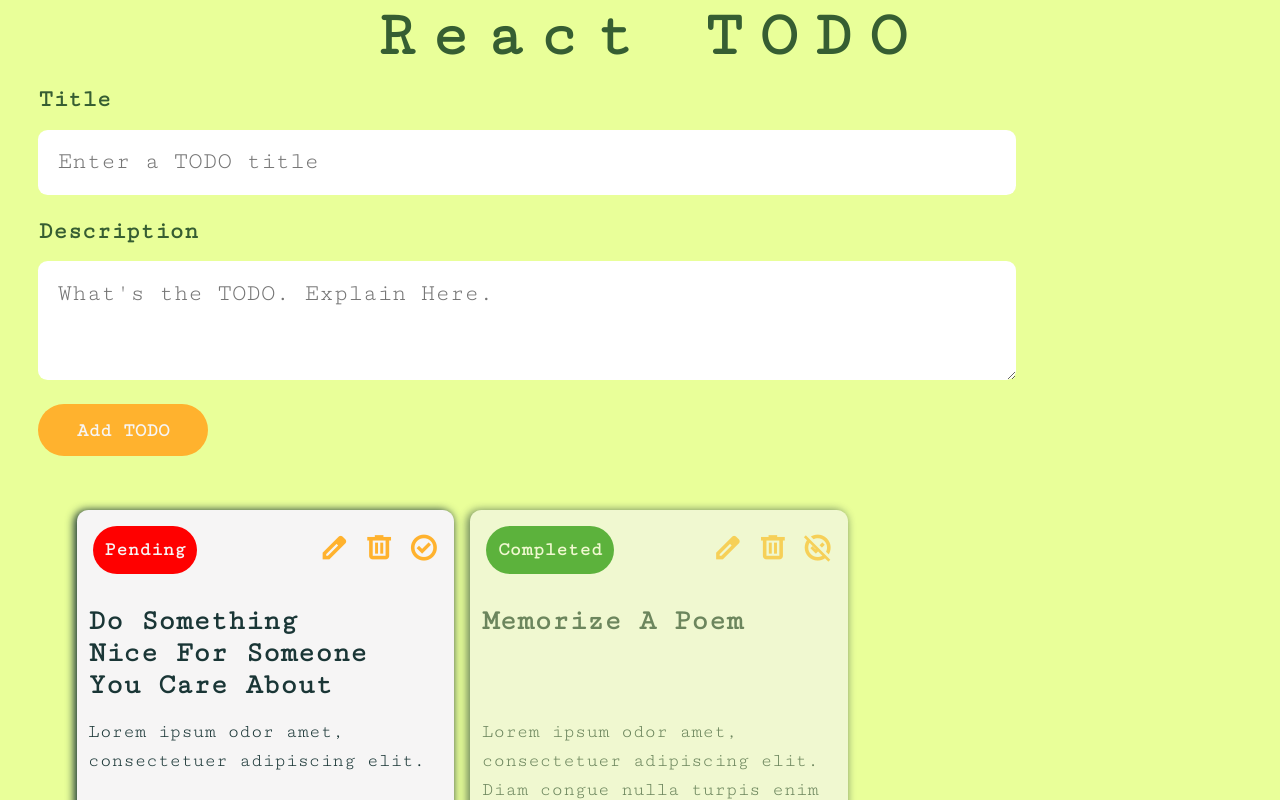
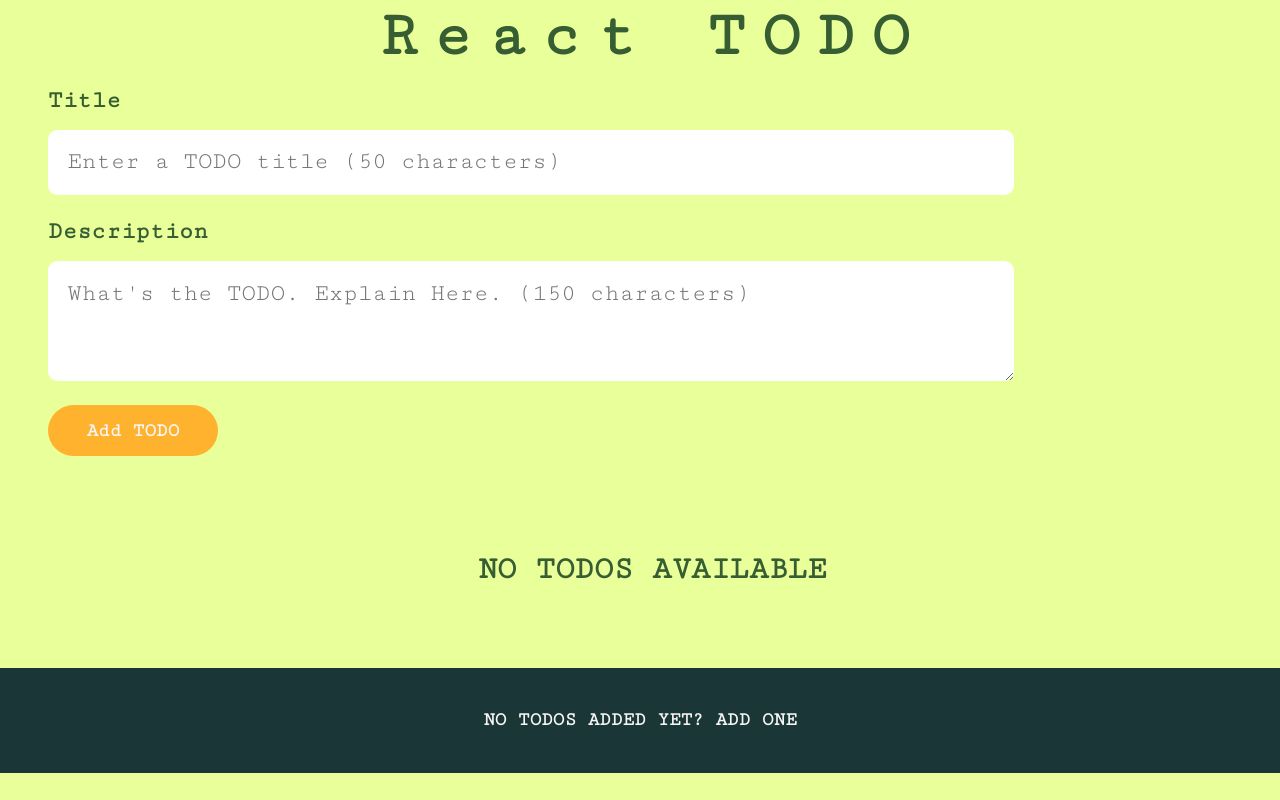
Before and after one commit to sarathme/Day25_React_Todo, a React (Vite) app: page / in a window 1280 px wide. Shown: the top 800 px of the page. Built offline with nearby package versions, Linux system fonts and the light colour scheme; a web font is replaced by a local one.

Commit message:
Finish Day 25 Task

```diff
--- a/src/App.jsx
+++ b/src/App.jsx
@@ -1,8 +1,7 @@
-import { useState } from "react";
+import { useEffect, useState } from "react";
 import Form from "./Form.jsx";
 import Header from "./Header.jsx";
 import Stats from "./Stats.jsx";
-import Todo from "./Todo.jsx";
 import TodoList from "./TodoList.jsx";
 
 const todosTemp = [
@@ -43,26 +42,43 @@ const todosTemp = [
 ];
 
 function App() {
-  const [todos, setTodos] = useState(todosTemp);
+  const [todos, setTodos] = useState([]);
+
+  useEffect(() => {
+    const todosStorage = localStorage.getItem("todos");
+
+    if (!todosStorage) localStorage.setItem("todos", JSON.stringify(todos));
+
+    setTodos(JSON.parse(localStorage.getItem("todos")));
+  }, []);
 
   function handleAddTodo(todo) {
-    setTodos((todos) => [...todos, todo]);
+    setTodos((todos) => {
+      const newTodos = [...todos, todo];
+      localStorage.setItem("todos", JSON.stringify(newTodos));
+      return newTodos;
+    });
   }
-
-  function handleOnComplete(todoCompleted) {
-    setTodos((todos) =>
-      todos.map((todo) => {
-        if (todo.id === todoCompleted.id) {
-          return { ...todo, completed: !todo.completed };
+  function handleOnUpdate(todoUpdated) {
+    setTodos((todos) => {
+      const updatedTodo = todos.map((todo) => {
+        if (todo.id === todoUpdated.id) {
+          return todoUpdated;
         }
 
         return todo;
-      })
-    );
+      });
+      localStorage.setItem("todos", JSON.stringify(updatedTodo));
+      return updatedTodo;
+    });
   }
 
   function handleOnDelete(todoDelete) {
-    setTodos((todos) => todos.filter((todo) => todo.id !== todoDelete.id));
+    setTodos((todos) => {
+      const updatedTodo = todos.filter((todo) => todo.id !== todoDelete.id);
+      localStorage.setItem("todos", JSON.stringify(updatedTodo));
+      return updatedTodo;
+    });
   }
   return (
     <>
@@ -71,7 +87,7 @@ function App() {
         <Form onAdd={handleAddTodo} />
         <TodoList
           todos={todos}
-          onComplete={handleOnComplete}
+          onUpdate={handleOnUpdate}
           onDelete={handleOnDelete}
         />
       </div>
--- a/src/EditForm.jsx
+++ b/src/EditForm.jsx
@@ -0,0 +1,5 @@
+function EditForm() {
+  return <div></div>;
+}
+
+export default EditForm;
--- a/src/Form.jsx
+++ b/src/Form.jsx
@@ -1,21 +1,24 @@
-import { useEffect, useState } from "react";
+import { useEffect, useRef, useState } from "react";
 
 function Form({ onAdd }) {
   const [title, setTitle] = useState("");
   const [description, setDescription] = useState("");
 
-  useEffect(() => {}, [title, description]);
-
   function handleSubmit(e) {
     e.preventDefault();
     const todo = { title, description, completed: false, id: Date.now() };
-    console.log(todo);
     onAdd(todo);
   }
 
   function handleChange(e) {
     if (e.target.id === "title") {
-      setTitle(e.target.value);
+      if (e.target.value.length <= 50) {
+        setTitle(e.target.value);
+      }
+    } else {
+      if (e.target.value.length <= 150) {
+        setDescription(e.target.value);
+      }
     }
   }
   return (
@@ -26,11 +29,9 @@ function Form({ onAdd }) {
           type="text"
           id="title"
           className="input-field"
-          placeholder="Enter a TODO title"
+          placeholder="Enter a TODO title (50 characters)"
           value={title}
-          onChange={(e) => {
-            setTitle(e.target.value);
-          }}
+          onChange={handleChange}
           required
         />
       </div>
@@ -41,11 +42,9 @@ function Form({ onAdd }) {
           type="text"
           id="description"
           className="input-field"
-          placeholder="What's the TODO. Explain Here."
+          placeholder="What's the TODO. Explain Here. (150 characters)"
           value={description}
-          onChange={(e) => {
-            setDescription(e.target.value);
-          }}
+          onChange={handleChange}
           required
         />
       </div>
--- a/src/Stats.jsx
+++ b/src/Stats.jsx
@@ -1,15 +1,23 @@
 function Stats({ todos }) {
-  const completedTodos = todos.reduce((acc, todo) => {
-    if (todo.isCompleted) return acc + 1;
+  const pendingTodos = todos.reduce((acc, todo) => {
+    if (!todo.completed) return acc + 1;
     return acc;
   }, 0);
 
+  const completedTodos = todos.length - pendingTodos;
+
   return (
     <footer className="stats">
-      <p>
-        You have Completed {completedTodos} TODOS and your pending todos:{" "}
-        {todos.length - completedTodos}
-      </p>
+      {todos.length > 0 && pendingTodos > 0 && (
+        <p>
+          You have Completed {completedTodos} TODOS and your pending todos:
+          {pendingTodos}
+        </p>
+      )}
+      {todos.length > 0 && pendingTodos === 0 && (
+        <p>Congrats!!! You have Completed all your TODOS</p>
+      )}
+      {todos.length === 0 && <p>No TODOS Added Yet? Add One </p>}
     </footer>
   );
 }
--- a/src/Todo.jsx
+++ b/src/Todo.jsx
@@ -1,30 +1,79 @@
-function Todo({ todo, onComplete, onDelete }) {
+import { useState } from "react";
+import TodoDetails from "./TodoDetails";
+import TodoEditForm from "./TodoEditForm";
+
+function Todo({ todo, onUpdate, onDelete }) {
+  const [isEditMode, setIsEditMode] = useState(false);
+
   return (
     <li className={`todo ${todo.completed ? "mark-completed" : ""}`}>
-      <h2 className="todo-title">{todo.title}</h2>
+      {!isEditMode ? (
+        <TodoDetails
+          todo={todo}
+          setIsEditMode={setIsEditMode}
+          onDelete={onDelete}
+          onUpdate={onUpdate}
+        />
+      ) : (
+        <TodoEditForm
+          todo={todo}
+          isEditMode={isEditMode}
+          setIsEditMode={setIsEditMode}
+          onUpdate={onUpdate}
+        />
+        // <form
+        //   className="todo-details"
+        //   onSubmit={(e) => {
+        //     e.preventDefault();
+        //     return handleEdit();
+        //   }}>
+        //   <div className="edit-input-group">
+        //     <label htmlFor="edit-title">TODO Title</label>
+        //     <input
+        //       ref={titleInput}
+        //       className="edit-input"
+        //       type="text"
+        //       id="edit-title"
+        //       value={EditTitle}
+        //       onChange={handleChange}
+        //     />
+        //   </div>
+        //   <div className="edit-input-group">
+        //     <label htmlFor="edit-description">TODO Description</label>
+        //     <textarea
+        //       className="edit-input"
+        //       type="text"
+        //       id="edit-description"
+        //       value={EditDescription}
+        //       cols="40"
+        //       onChange={handleChange}
+        //     />
+        //   </div>
+        // </form>
+      )}
 
-      {/* <input type="text" readOnly value={todo.title} /> */}
-      <p>{todo.description}</p>
-
-      <div className="cta">
-        <button>
+      {/* <div className="cta">
+        <button onClick={() => setIsEditMode((edit) => !edit)}>
           <span className="material-symbols-outlined">edit</span>
         </button>
-        <button>
-          <span
-            className="material-symbols-outlined"
-            onClick={() => onDelete(todo)}>
-            delete
+        <button
+          onClick={() => {
+            onDelete(todo);
+          }}>
+          <span className="material-symbols-outlined">
+            {isEditMode ? "cancel" : "delete"}
           </span>
         </button>
-        <button>
-          <span
-            className="material-symbols-outlined"
-            onClick={() => onComplete(todo)}>
+
+        <button
+          onClick={() => {
+            onUpdate(todo);
+          }}>
+          <span className="material-symbols-outlined">
             {todo.completed ? "unpublished" : "check_circle "}
           </span>
         </button>
-      </div>
+      </div> */}
       <div
         className={`todo-status ${todo.completed ? "completed" : "pending"}`}>
         {todo.completed ? "Completed" : "Pending"}
--- /dev/null
+++ b/src/TodoDetails.jsx
@@ -0,0 +1,37 @@
+import { useRef } from "react";
+
+function TodoDetails({ todo, setIsEditMode, onDelete, onUpdate }) {
+  const completedBtn = useRef();
+  return (
+    <>
+      <div className="todo-details">
+        <h2 className="todo-title">{todo.title}</h2>
+        <p>{todo.description}</p>
+      </div>
+      <div className="cta">
+        <button onClick={() => setIsEditMode((edit) => !edit)}>
+          <span className="material-symbols-outlined">edit</span>
+        </button>
+        <button
+          onClick={() => {
+            onDelete(todo);
+          }}>
+          <span className="material-symbols-outlined">delete</span>
+        </button>
+
+        <button
+          ref={completedBtn}
+          onClick={() => {
+            completedBtn.current.blur();
+            onUpdate({ ...todo, completed: !todo.completed });
+          }}>
+          <span className="material-symbols-outlined">
+            {todo.completed ? "unpublished" : "check_circle "}
+          </span>
+        </button>
+      </div>
+    </>
+  );
+}
+
+export default TodoDetails;
--- /dev/null
+++ b/src/TodoEditForm.jsx
@@ -0,0 +1,68 @@
+import { useEffect, useRef, useState } from "react";
+
+function TodoEditForm({ todo, setIsEditMode, onUpdate }) {
+  const titleInput = useRef();
+  const [editTitle, setEditTitle] = useState(todo.title);
+  const [editDescription, setEditDescription] = useState(todo.description);
+  useEffect(() => {
+    titleInput.current.focus();
+  }, []);
+  function handleChange(e) {
+    if (e.target.id === "edit-title") {
+      if (e.target.value.length <= 50) {
+        setEditTitle(e.target.value);
+      }
+    } else {
+      if (e.target.value.length <= 150) {
+        setEditDescription(e.target.value);
+      }
+    }
+  }
+
+  function handleEdit() {
+    const EditedTodo = {
+      ...todo,
+      title: editTitle,
+      description: editDescription,
+      completed: false,
+    };
+    onUpdate(EditedTodo, true);
+    setIsEditMode(false);
+  }
+  return (
+    <form className="todo-details" onSubmit={handleEdit}>
+      <div className="edit-input-group">
+        <label htmlFor="edit-title">TODO Title</label>
+        <input
+          ref={titleInput}
+          className="edit-input"
+          type="text"
+          id="edit-title"
+          value={editTitle}
+          onChange={handleChange}
+        />
+      </div>
+      <div className="edit-input-group">
+        <label htmlFor="edit-description">TODO Description</label>
+        <textarea
+          className="edit-input"
+          type="text"
+          id="edit-description"
+          value={editDescription}
+          cols="40"
+          onChange={handleChange}
+        />
+      </div>
+      <div className="cta">
+        <button onClick={handleEdit}>
+          <span className="material-symbols-outlined">save</span>
+        </button>
+        <button onClick={() => setIsEditMode(false)}>
+          <span className="material-symbols-outlined">cancel</span>
+        </button>
+      </div>
+    </form>
+  );
+}
+
+export default TodoEditForm;
--- a/src/TodoList.jsx
+++ b/src/TodoList.jsx
@@ -1,6 +1,6 @@
 import Todo from "./Todo";
 
-function TodoList({ todos, onComplete, onDelete }) {
+function TodoList({ todos, onUpdate, onDelete }) {
   return (
     <ul className="todo-list">
       {todos.length === 0 && <h3>No Todos Available</h3>}
@@ -8,7 +8,7 @@ function TodoList({ todos, onComplete, onDelete }) {
         <Todo
           key={todo.id}
           todo={todo}
-          onComplete={onComplete}
+          onUpdate={onUpdate}
           onDelete={onDelete}
         />
       ))}
--- a/src/index.css
+++ b/src/index.css
@@ -32,6 +32,8 @@ CSS RESET
 
 /* Prevent font size inflation */
 html {
+  font-size: 1rem;
+
   -moz-text-size-adjust: none;
   -webkit-text-size-adjust: none;
   text-size-adjust: none;
@@ -59,7 +61,7 @@ ol[role="list"] {
 
 /* Set core body defaults */
 body {
-  font-size: 0.8rem;
+  font-size: 0.9rem;
   min-height: 100vh;
   line-height: 1.5;
   background: var(--clr-primary-100);
@@ -70,13 +72,19 @@ body {
 
 @media (min-width: 600px) {
   body {
-    font-size: 0.9rem;
+    font-size: 1rem;
   }
 }
 
 @media (min-width: 900px) {
   body {
     font-size: 1.2rem;
+  }
+}
+
+@media (min-width: 1200px) {
+  body {
+    font-size: 1.5rem;
   }
 }
 
@@ -152,12 +160,12 @@ textarea:not([rows]) {
 .form {
   display: flex;
   gap: 1.5rem;
-  min-height: auto;
   flex-direction: column;
 }
 
 .input-group {
   flex: 1;
+  width: 100%;
   font-size: 1.5rem;
   font-weight: 700;
 }
@@ -173,7 +181,6 @@ textarea:not([rows]) {
   padding: 0.8em;
   border: none;
   outline: none;
-  align-self: flex-start;
 }
 
 .input-field:focus-visible {
@@ -215,20 +222,81 @@ textarea:not([rows]) {
   flex-direction: column;
 }
 
+.todo-list > h3 {
+  flex: 1;
+  text-transform: uppercase;
+  text-align: center;
+  font-size: 2rem;
+  padding: 1em;
+}
+
 .todo > h2 {
   text-transform: capitalize;
 }
 
 .todo {
+  /* min-width: 40rem; */
   position: relative;
   background: var(--clr-accent-100);
   color: var(--clr-green-700);
   border-radius: 0.6em;
   box-shadow: -2px 1px 8px 1px var(--clr-green-700);
+
+  padding: 5em 0.6em 2em 0.6em;
+}
+
+.todo-details {
+  /* width: 100px; */
   display: grid;
-  grid-template-rows: 6rem 1fr;
+  grid-template-rows: 5.5rem 1fr;
   gap: 1rem;
-  padding: 5em 0.6em 2em 0.6em;
+}
+
+.todo-details h2 {
+  text-transform: capitalize;
+}
+.todo-details p {
+  /* width: min-content; */
+  word-break: break-all;
+  hyphens: auto;
+}
+
+.todo .edit-input {
+  width: 100%;
+  border: none;
+  font-size: 1.2rem;
+  font-weight: 700;
+  border-radius: 0.6em;
+  background: var(--clr-primary-100);
+}
+
+.todo .edit-input:focus {
+  border: none;
+  outline: 4px solid var(--clr-secondary-400);
+  outline-offset: 0.2rem;
+}
+
+.todo-details {
+  min-height: 18rem;
+}
+.edit-input-group {
+  position: relative;
+
+  isolation: isolate;
+  /* padding: 0.4em 0em; */
+}
+.edit-input-group label {
+  display: block;
+  padding: 0.1em 0.6em;
+  background-color: var(--clr-accent-100);
+  z-index: 2;
+}
+
+.edit-input-group .edit-input {
+  position: absolute;
+  inset: 0;
+  z-index: -1;
+  padding: 2.2em 0.6em 0.6em 0.6em;
 }
 
 .mark-completed {
@@ -275,12 +343,10 @@ textarea:not([rows]) {
   color: var(--clr-secondary-400);
   border: none;
   outline: none;
-}
-
-.cta span {
-  cursor: pointer;
+  transition: transform 200ms;
   font-size: 1.8rem;
   font-weight: 700;
+  cursor: pointer;
 }
 
 .cta > button:hover,
@@ -298,10 +364,7 @@ textarea:not([rows]) {
   }
 
   .todo {
-    /* flex: 1; */
     flex-basis: 22rem;
-
-    /* outline: 2px solid green; */
   }
 }
 
@@ -329,6 +392,7 @@ textarea:not([rows]) {
 .stats {
   font-size: 1.2rem;
   text-align: center;
+  text-transform: uppercase;
   padding: 2em;
   font-weight: 700;
   background-color: var(--clr-green-700);
```
